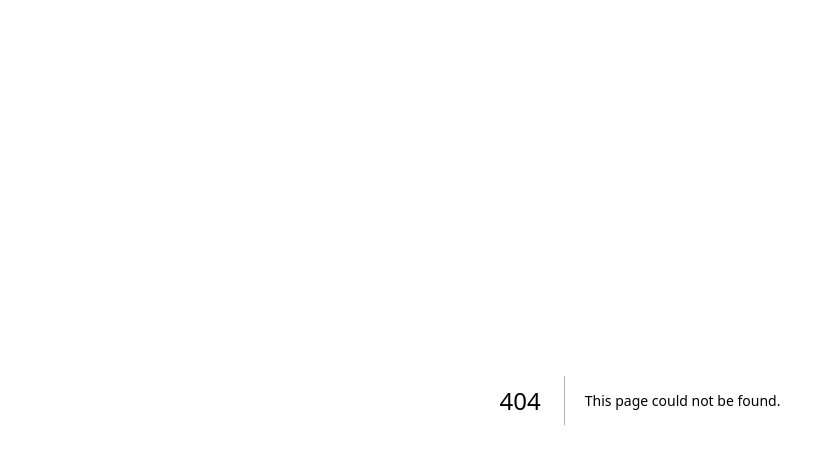
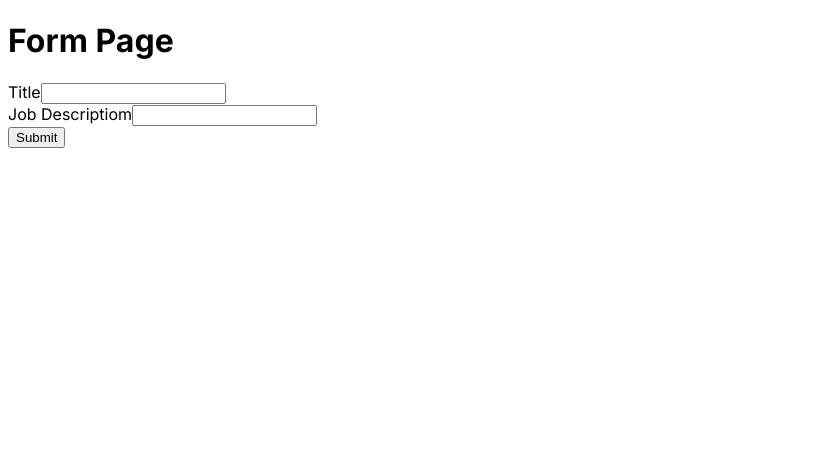
Before and after one commit to intSpartan/BASE, a Next.js app: page /form in a window 1280 px wide. Before the commit this address had no page. Shown: the top 464 px of the page, without its empty margins (0-835 px from the left). Built offline with nearby package versions, Linux system fonts and the light colour scheme.

Commit message:
Added dashboard

```diff
--- /dev/null
+++ b/app/api/jobs/[id]/route.jsx
@@ -0,0 +1,14 @@
+import connectMongoDB from "../../../../libs/mongodb_jobs";
+import { NextResponse } from "next/server";
+import Job from "@/models/jobs"
+
+
+export async function GET(request, { params }) {
+    const { id } = params;
+    await connectMongoDB();
+
+    const job = await Job.findOne({ _id: id })
+
+    return NextResponse.json({ job }, { status: 200 });
+
+}
--- /dev/null
+++ b/app/api/jobs/route.jsx
@@ -0,0 +1,33 @@
+import { NextResponse } from "next/server";
+import connectMongoDB from "../../../libs/mongodb_jobs";
+import Job from "@/models/jobs"
+
+export async function POST(request) {
+    const { title, description, companyid } = await request.json();
+
+    await connectMongoDB();
+
+    await Job.create({ title, description, companyid })
+
+    return NextResponse.json({ message: "Job Added" }, { status: 201 });
+
+}
+
+
+export async function GET() {
+    await connectMongoDB();
+
+    const jobs = await Job.find();
+
+    return NextResponse.json({ jobs });
+}
+export async function DELETE(request) {
+
+    const id = request.nextUrl.searchParams.get("id");
+
+    await connectMongoDB();
+
+     await Job.findByIdAndDelete(id);
+
+    return NextResponse.json({ message : "Deleted" });
+}
--- a/app/company/page.js
+++ b/app/company/page.js
@@ -17,7 +17,8 @@ const NextPage = () => {
       if (!user) {
         router.push('/')
       } else {
-        document.getElementById("info").innerHTML = user.email
+        // document.getElementById("info").innerHTML = user.email
+        router.push("/dashboard");
       }
     };
     fetchUser();
--- /dev/null
+++ b/app/dashboard/page.jsx
@@ -0,0 +1,22 @@
+// components/Sidebar.js
+
+"use client"
+
+import React, { useState } from 'react';
+import Link from 'next/link'
+
+const Sidebar = () => {
+
+
+    return (
+        <div className="sidebar">
+            <ul>
+                <li> <Link href="/form"> <button><font color="black"> Add </font></button></Link></li>
+                <li> <Link href="/joblist"><button><font color="black"> Active</font></button></Link></li>
+                <li> <button><font color="black"> Closed</font></button></li>
+            </ul>
+        </div>
+    );
+};
+
+export default Sidebar;
--- /dev/null
+++ b/app/form/page.jsx
@@ -0,0 +1,71 @@
+// pages/FormPage.js
+"use client"
+import { useState } from 'react';
+import { useRouter } from 'next/navigation';
+
+// requiremnets/skills , tags , your responsibilities , tenure
+
+const FormPage = () => {
+
+    const [title, setTitle] = useState("");
+    const [description, setDescription] = useState("");
+    const [companyid, setcompanyid] = useState("");
+
+    // const handleChange = (e) => {
+    //     const { name, value } = e.target;
+    //     setFormData((prevData) => ({
+    //         ...prevData,
+    //         [name]: value,
+    //     }));
+    // };
+
+    const router = useRouter();
+
+    const handleSubmit = async (e) => {
+        e.preventDefault();
+
+        if (!title || !description) {
+            alert("Maa Chuda");
+            return;
+        }
+
+        try {
+            await fetch("http://localhost:3000/api/jobs", {
+                method: "POST",
+                headers: {
+                    "Content-type": "applications/json"
+                },
+                body: JSON.stringify({ title, description }),
+
+            });
+
+            router.push("/dashboard");
+        }
+        catch (e) { console.log(e); }
+    };
+
+    return (
+        <div>
+            <h1>Form Page</h1>
+            <form onSubmit={handleSubmit}>
+                <label>
+                    Title
+                    <input type="text" name="title" onChange={(e) => setTitle(e.target.value)} value={title} />
+                </label>
+                <br />
+                <label>
+                    Job Descriptiom
+                    <input type="text" name="description" onChange={(e) => setDescription(e.target.value)} value={description} />
+                </label>
+                {/* <label>
+                    CompanyID
+                    <input type="text" name="description" onChange={(e) => setDescription(e.target.value)} value={description} />
+                </label> */}
+                <br />
+                <button type="submit">Submit</button>
+            </form>
+        </div>
+    );
+};
+
+export default FormPage;
--- /dev/null
+++ b/app/joblist/page.jsx
@@ -0,0 +1,47 @@
+import Link from "next/link";
+import { HiPencilAlt } from "react-icons/hi";
+
+const getJobs = async () => {
+    try {
+        const res = await fetch("http://localhost:3000/api/jobs", {
+            cache: "no-store",
+        });
+
+        if (!res.ok) {
+            throw new Error("Failed to fetch topics");
+        }
+
+        return res.json();
+    } catch (error) {
+        console.log("Error loading topics: ", error);
+    }
+};
+
+export default async function TopicsList() {
+    // Fetch the list of jobs using getJobs function
+    const { jobs } = await getJobs();
+
+    return (
+        <>
+            {/* Map over each job and create a rectangular card */}
+            {jobs.map((t) => (
+                <div
+                    key={t._id}
+                    className="p-4 border border-slate-300 my-3 flex justify-between items-start rounded-md"
+                >
+                    <div>
+                        <h2 className="font-bold text-2xl">{t.title}</h2>
+                        <div>{t.description}</div>
+                    </div>
+
+                    <div className="flex gap-2">
+                        <HiPencilAlt id={t._id} />
+                        <Link href={`/editTopic/${t._id}`}>
+                            <HiPencilAlt size={24} />
+                        </Link>
+                    </div>
+                </div>
+            ))}
+        </>
+    );
+}
--- /dev/null
+++ b/libs/mongodb_jobs.jsx
@@ -0,0 +1,13 @@
+import mongoose, { connect } from "mongoose";
+
+const connectMongoDB = async () => {
+    try {
+        await mongoose.connect(process.env.MONGO_URI);
+        console.log("Connected to MongoDB")
+    }
+    catch (error) {
+        console.log(error);
+    }
+}
+
+export default connectMongoDB;
--- /dev/null
+++ b/models/jobs.jsx
@@ -0,0 +1,16 @@
+import mongoose, { Schema } from "mongoose";
+
+const jobsSchema = new Schema(
+    {
+        title: String,
+        description: String,
+        companyid: String
+    },
+    {
+        timestamps: true,
+    }
+);
+
+const Job = mongoose.models.Joba || mongoose.model("Joba", jobsSchema);
+
+export default Job;
--- a/package.json
+++ b/package.json
@@ -11,9 +11,11 @@
   "dependencies": {
     "@supabase/supabase-js": "^2.39.3",
     "dotenv": "^16.3.1",
+    "mongoose": "^8.1.0",
     "next": "14.0.4",
     "react": "^18.2.0",
-    "react-dom": "^18"
+    "react-dom": "^18",
+    "react-icons": "^5.0.1"
   },
   "devDependencies": {
     "autoprefixer": "^10.0.1",
```
Also changed, not shown: 2 other files (tests, documents, lock files or other folders).
